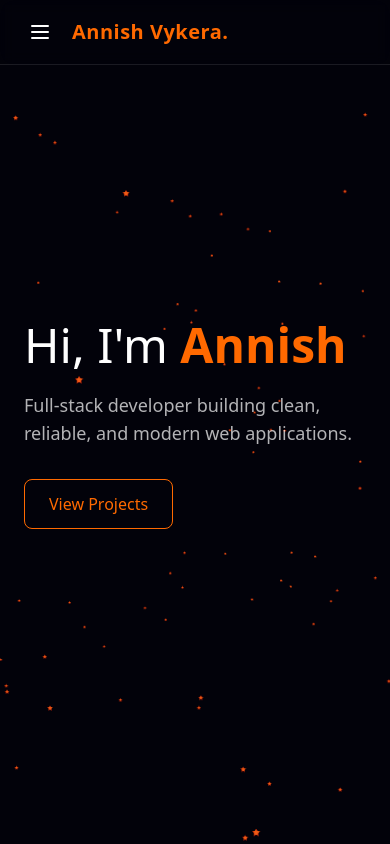
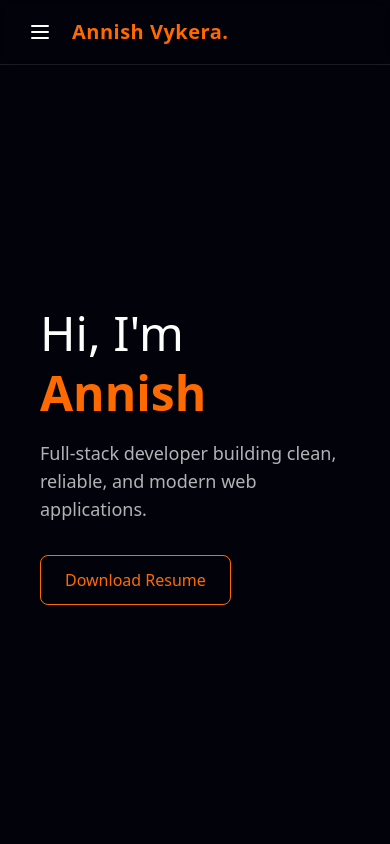
Before and after one commit to x1NST1NCTx/my-portfolio, a React (Vite) app: page / in a window 390 px wide. Shown: the top 844 px of the page. Built offline with nearby package versions, Linux system fonts and the light colour scheme.

Commit message:
Made the mobile version completely scrollable whilst keeping the desktop version the same

```diff
--- a/src/App.css
+++ b/src/App.css
@@ -20,11 +20,14 @@ body {
   min-height: 100vh;
 }
 
-/* canvas behind content */
+/* canvas behind content (desktop) */
 .background-canvas {
   position: fixed !important;
   inset: 0;
-  z-index: 0;
+  width: 100vw !important;
+  height: 100vh !important;
+  z-index: 0 !important;
+  pointer-events: auto !important;
 }
 
 /* all your UI above the canvas */
@@ -34,35 +37,7 @@ body {
   pointer-events: auto;
 }
 
-/* re‑enable pointer events for actual interactive UI elements */
-.content-layer a,
-.content-layer button {
-  pointer-events: auto;
-}
-
 /* hero transparent so background is visible */
 .hero-section {
   background: transparent;
 }
-
-/* was pointer-events: none */
-.background-canvas {
-  position: fixed !important;
-  inset: 0;
-  width: 100vw !important;
-  height: 100vh !important;
-  z-index: 0 !important;
-  pointer-events: auto !important;
-}
-
-.hero-section {
-  background: transparent;
-  /* optional: pointer-events: none; */
-}
-
-.content-layer a,
-.content-layer button,
-.content-layer [role="button"],
-.content-layer .clickable {
-  pointer-events: auto;
-}
--- a/src/App.jsx
+++ b/src/App.jsx
@@ -14,6 +14,8 @@ function AppContent() {
 
   return (
     <div className="App">
+      {/* Desktop + tablet: current behavior */}
+      <div className="hidden lg:block">
         <BackgroundCanvas />
         <div className="content-layer">
           <Navbar />
@@ -25,6 +27,18 @@ function AppContent() {
               <Route path="/contact" element={<Contact />} />
             </Routes>
           </AnimatePresence>
+        </div>
+      </div>
+
+      {/* Mobile: simple scroll page reusing same sections */}
+      <div className="block lg:hidden">
+        <Navbar />
+        <main className="flex flex-col gap-24 px-4 py-8">
+          <Hero />
+          <Skills />
+          <Projects />
+          <Contact />
+        </main>
       </div>
     </div>
   );
--- a/src/components/Hero/Hero.jsx
+++ b/src/components/Hero/Hero.jsx
@@ -47,7 +47,7 @@ export default function Hero() {
             whileTap={{ scale: 0.9 }}
             transition={{ duration: 0, delay: 0 }}
           >
-            View Projects
+            Download Resume
           </motion.a>
         </div>
 
```
Lines whose indentation alone changed are shown as unchanged.
